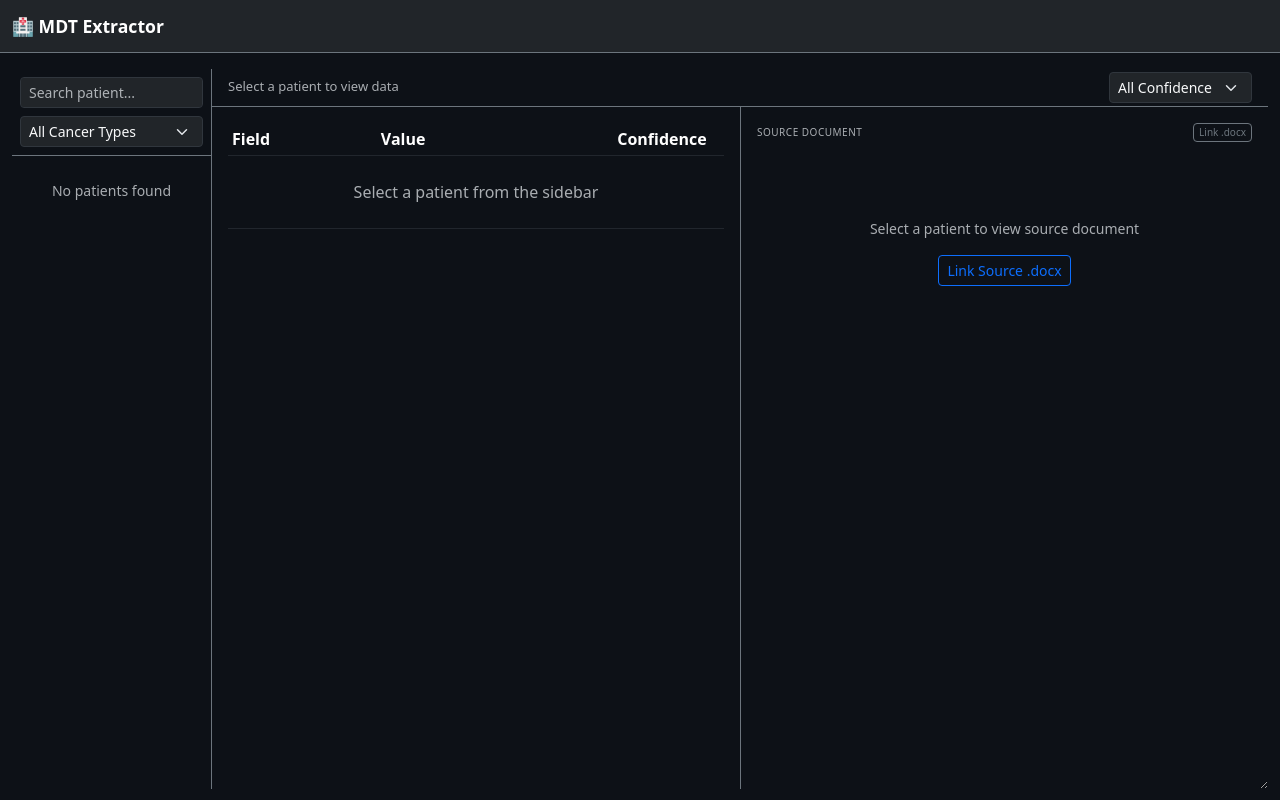
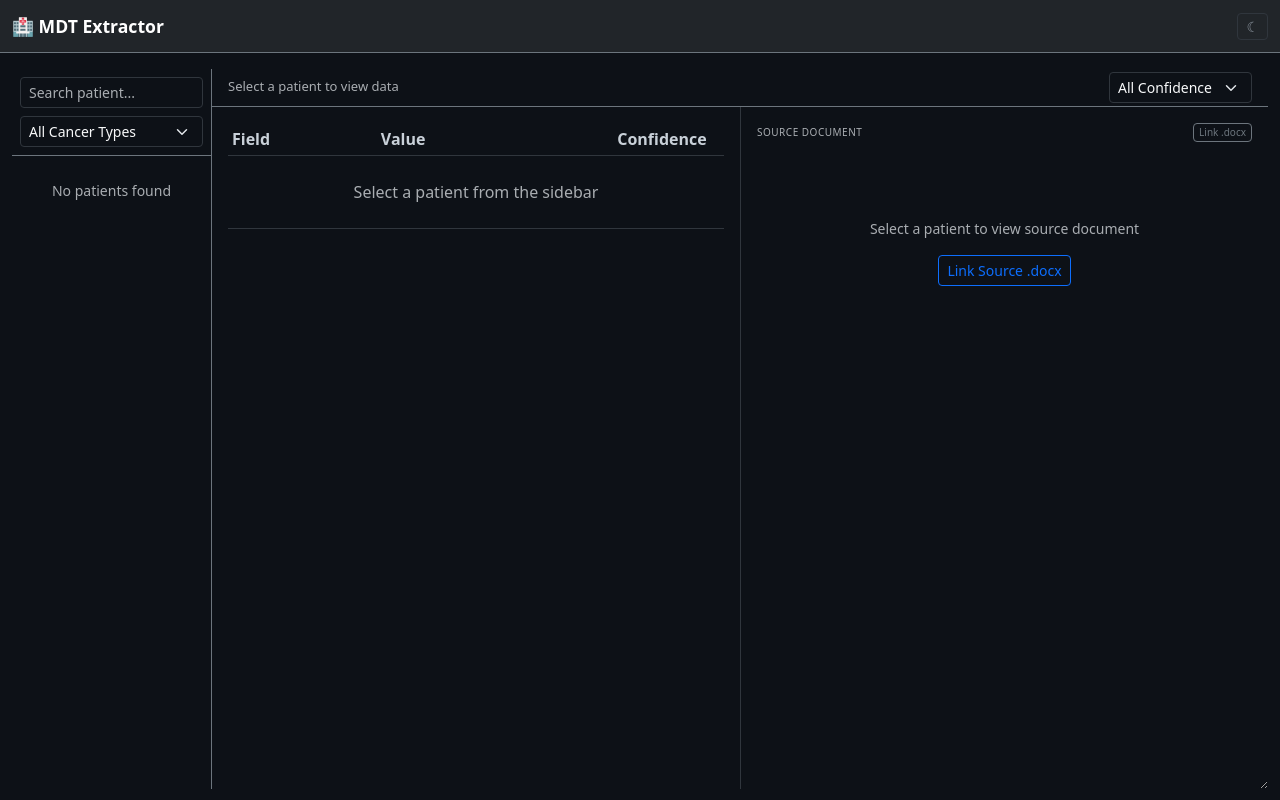
Before and after one commit to EndryuN/Clinical-AI, a Flask app: page /review in a window 1280 px wide. Run offline with Flask 3, Linux system fonts and the light colour scheme; data that the repository does not hold is empty; some libraries are stand-ins or nearby versions.

Commit message:
feat: add day/night mode toggle; establish design context (.impeccable.md); CSS variable theming

```diff
--- a/static/css/style.css
+++ b/static/css/style.css
@@ -1,141 +1,232 @@
-/* static/css/style.css */
+/* static/css/style.css — MDT Data Extractor */
+
+/* ── Theme Variables ── */
+:root, [data-bs-theme="dark"] {
+    --app-bg: #0d1117;
+    --app-surface: #161b22;
+    --app-border: #30363d;
+    --app-text: #c9d1d9;
+    --app-text-muted: #8b949e;
+    --app-accent: #58a6ff;
+    --app-hover: #1c2230;
+    --app-scrollbar-track: #0d1117;
+    --app-scrollbar-thumb: #30363d;
+    --app-card-bg: #0d1117;
+    --app-input-bg: #0d1117;
+    --app-nav-bg: #161b22;
+}
+
+[data-bs-theme="light"] {
+    --app-bg: #ffffff;
+    --app-surface: #f6f8fa;
+    --app-border: #d0d7de;
+    --app-text: #1f2328;
+    --app-text-muted: #656d76;
+    --app-accent: #0969da;
+    --app-hover: #eef1f5;
+    --app-scrollbar-track: #f6f8fa;
+    --app-scrollbar-thumb: #d0d7de;
+    --app-card-bg: #ffffff;
+    --app-input-bg: #ffffff;
+    --app-nav-bg: #f6f8fa;
+}
 
 body {
-    background-color: #0d1117;
-    color: #c9d1d9;
+    background-color: var(--app-bg);
+    color: var(--app-text);
 }
 
-/* Patient Sidebar Items */
+/* ── Patient Sidebar ── */
 .patient-item {
     background: transparent;
     transition: background 0.15s;
     border-radius: 6px;
 }
 .patient-item:hover {
-    background: #161b22;
+    background: var(--app-surface);
 }
 .patient-item.active {
     background: rgba(31, 111, 235, 0.1);
 }
 
-/* Upload Zone */
+/* ── Upload Zone ── */
 #upload-zone {
-    background: #161b22;
+    background: var(--app-surface);
     transition: border-color 0.2s, background 0.2s;
 }
 #upload-zone:hover {
-    border-color: #58a6ff !important;
-    background: #1c2230;
+    border-color: var(--app-accent) !important;
+    background: var(--app-hover);
 }
 
-/* Navigation Tabs */
+/* ── Navigation Tabs ── */
 .nav-tabs .nav-link {
-    color: #8b949e;
+    color: var(--app-text-muted);
     border: none;
     padding: 8px 16px;
     font-size: 13px;
     border-bottom: 2px solid transparent;
 }
 .nav-tabs .nav-link:hover {
-    color: #c9d1d9;
-    border-bottom-color: #30363d;
+    color: var(--app-text);
+    border-bottom-color: var(--app-border);
 }
 .nav-tabs .nav-link.active {
-    color: #58a6ff;
-    border-bottom: 2px solid #58a6ff;
+    color: var(--app-accent);
+    border-bottom: 2px solid var(--app-accent);
     background: transparent;
 }
 
-/* Tables */
+/* ── Tables ── */
 .table-dark {
     --bs-table-bg: transparent;
+    --bs-table-color: var(--app-text);
+    --bs-table-border-color: var(--app-border);
 }
 .table-dark td, .table-dark th {
-    border-color: #21262d;
+    border-color: var(--app-border);
     vertical-align: middle;
 }
-
-/* Progress Bar */
-.progress {
-    background-color: #21262d;
+[data-bs-theme="light"] .table-dark {
+    --bs-table-bg: transparent;
+    --bs-table-color: var(--app-text);
+    --bs-table-border-color: var(--app-border);
+    --bs-table-hover-bg: var(--app-hover);
 }
 
-/* Pre / source text */
+/* ── Progress Bar ── */
+.progress {
+    background-color: var(--app-border);
+}
+
+/* ── Pre / Source Text ── */
 pre {
     font-size: 12px;
     line-height: 1.6;
-    color: #8b949e;
+    color: var(--app-text-muted);
 }
 
-/* Cards */
+/* ── Cards ── */
 .card {
-    border-color: #30363d;
+    border-color: var(--app-border);
+    background-color: var(--app-card-bg);
 }
 
-/* Form controls in dark context */
+/* ── Form Controls ── */
 .form-control.bg-dark,
 .form-select.bg-dark {
-    border-color: #30363d;
-    color: #c9d1d9;
+    border-color: var(--app-border);
+    color: var(--app-text);
+    background-color: var(--app-input-bg) !important;
 }
 .form-control.bg-dark:focus,
 .form-select.bg-dark:focus {
-    border-color: #58a6ff;
+    border-color: var(--app-accent);
     box-shadow: 0 0 0 0.2rem rgba(88, 166, 255, 0.15);
-    background-color: #0d1117;
-    color: #c9d1d9;
+    background-color: var(--app-input-bg) !important;
+    color: var(--app-text);
 }
 
-/* Navbar brand */
+/* Light theme form overrides */
+[data-bs-theme="light"] .form-control.bg-dark,
+[data-bs-theme="light"] .form-select.bg-dark {
+    background-color: var(--app-input-bg) !important;
+    color: var(--app-text) !important;
+    border-color: var(--app-border) !important;
+}
+
+/* ── Navbar ── */
 .navbar-brand {
     font-weight: 600;
     font-size: 1.1rem;
 }
+[data-bs-theme="light"] .navbar {
+    background-color: var(--app-nav-bg) !important;
+}
+[data-bs-theme="light"] .navbar .nav-link {
+    color: var(--app-text-muted) !important;
+}
+[data-bs-theme="light"] .navbar .nav-link:hover {
+    color: var(--app-text) !important;
+}
+[data-bs-theme="light"] .navbar-brand {
+    color: var(--app-text) !important;
+}
 
-/* Completed log entries */
+/* ── Completed Log ── */
 #completed-log > div {
-    border-bottom: 1px solid #21262d;
+    border-bottom: 1px solid var(--app-border);
 }
 #completed-log > div:last-child {
     border-bottom: none;
 }
 
-/* Badges */
+/* ── Badges ── */
 .badge {
     font-weight: 500;
 }
 
-/* Scrollbar styling for WebKit */
+/* ── Scrollbar (WebKit) ── */
 ::-webkit-scrollbar {
     width: 6px;
     height: 6px;
 }
 ::-webkit-scrollbar-track {
-    background: #0d1117;
+    background: var(--app-scrollbar-track);
 }
 ::-webkit-scrollbar-thumb {
-    background: #30363d;
+    background: var(--app-scrollbar-thumb);
     border-radius: 3px;
 }
 ::-webkit-scrollbar-thumb:hover {
     background: #484f58;
 }
 
-/* MEDIUM/INFERRED fields use red — same visual urgency as LOW */
+/* ── Confidence Rows ── */
 .inferred-row {
     background-color: rgba(220, 53, 69, 0.05) !important;
 }
 .inferred-input {
     border-color: #dc3545 !important;
 }
-/* PENDING rows (not yet extracted in two-phase pipeline) */
+
+/* ── Pending Rows ── */
 .pending-row td {
     color: #555 !important;
     font-style: italic;
 }
-/* Source panel sizing */
+
+/* ── Source Panel ── */
 #source-panel {
     min-height: 250px;
     resize: vertical;
     overflow-y: auto;
+    border-color: var(--app-border) !important;
 }
+
+/* ── Theme Toggle Button ── */
+#theme-toggle {
+    background: transparent;
+    border: 1px solid var(--app-border);
+    color: var(--app-text-muted);
+    padding: 2px 8px;
+    border-radius: 4px;
+    font-size: 14px;
+    cursor: pointer;
+    transition: color 0.2s, border-color 0.2s;
+}
+#theme-toggle:hover {
+    color: var(--app-text);
+    border-color: var(--app-text-muted);
+}
+
+/* ── Light theme sidebar/panel overrides ── */
+[data-bs-theme="light"] .border-secondary {
+    border-color: var(--app-border) !important;
+}
+[data-bs-theme="light"] .bg-dark {
+    background-color: var(--app-surface) !important;
+}
+[data-bs-theme="light"] .text-light {
+    color: var(--app-text) !important;
+}
--- a/templates/base.html
+++ b/templates/base.html
@@ -14,7 +14,7 @@
     <nav class="navbar navbar-expand-lg navbar-dark bg-dark border-bottom border-secondary">
         <div class="container-fluid">
             <a class="navbar-brand" href="/">&#x1f3e5; MDT Extractor</a>
-            <div class="navbar-nav ms-auto">
+            <div class="navbar-nav ms-auto align-items-center">
                 {% if session_active %}
                 <a class="nav-link" href="/process">Process</a>
                 <a class="nav-link" href="/review">Review</a>
@@ -22,6 +22,7 @@
                 <a class="btn btn-success btn-sm ms-2" href="/export">Export Excel</a>
                 <button class="btn btn-outline-danger btn-sm ms-2" onclick="if(confirm('Wipe all data and start over?')){fetch('/reset',{method:'POST'}).then(()=>window.location='/')}">Reset</button>
                 {% endif %}
+                <button id="theme-toggle" class="ms-2" onclick="toggleTheme()" title="Toggle light/dark mode">&#x263E;</button>
             </div>
         </div>
     </nav>
@@ -33,6 +34,27 @@
     <script src="https://cdn.datatables.net/1.13.8/js/jquery.dataTables.min.js"></script>
     <script src="https://cdn.datatables.net/1.13.8/js/dataTables.bootstrap5.min.js"></script>
     <script src="{{ url_for('static', filename='js/app.js') }}"></script>
+    <script>
+    // Theme toggle — persists in localStorage
+    function toggleTheme() {
+        const html = document.documentElement;
+        const current = html.getAttribute('data-bs-theme');
+        const next = current === 'dark' ? 'light' : 'dark';
+        html.setAttribute('data-bs-theme', next);
+        localStorage.setItem('theme', next);
+        updateThemeIcon(next);
+    }
+    function updateThemeIcon(theme) {
+        const btn = document.getElementById('theme-toggle');
+        if (btn) btn.innerHTML = theme === 'dark' ? '&#x263E;' : '&#x2600;';
+    }
+    // Apply saved theme on load
+    (function() {
+        const saved = localStorage.getItem('theme') || 'dark';
+        document.documentElement.setAttribute('data-bs-theme', saved);
+        updateThemeIcon(saved);
+    })();
+    </script>
     {% block scripts %}{% endblock %}
 </body>
 </html>
```
Also changed, not shown: .impeccable.md (added).
